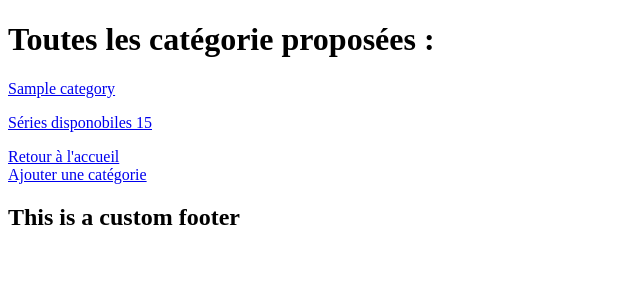
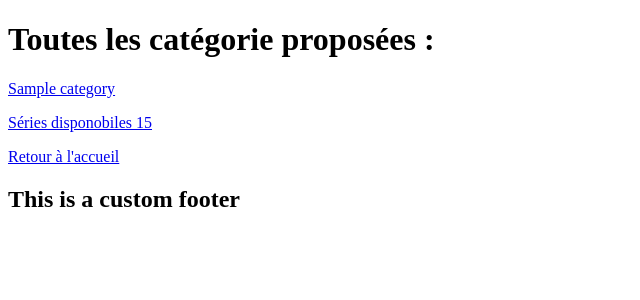
Before and after one commit to musosy/wild-series, a Symfony app: template templates/category/index.html.twig in a window 1280 px wide. Shown: the part 114-414 px from the top of the page, without its empty margins (0-640 px from the left). Run offline with Twig, Linux system fonts and the light colour scheme; the template is opened without the code that fills it: most values are stand-ins (such as "Sample title", 1, 10 or a date in 2020); some libraries are stand-ins or nearby versions.

Commit message:
secure more routes and hid them in renders

```diff
--- a/templates/category/index.html.twig
+++ b/templates/category/index.html.twig
@@ -12,16 +12,15 @@ Categories
     Aucune catégorie trouvée.
     {% endfor %}
 </div>
-<div class="row mt-5">
-    <div class="col-2"></div>
-    <a class="col-3 btn custom-btn-dark" href="{{ path('app_index') }}">
+<div class="d-flex justify-content-evenly">
+    <a class="btn custom-btn-dark" href="{{ path('app_index') }}">
         Retour à l'accueil
     </a>
-    <div class="col-2"></div>
-    <a class="col-3 btn custom-btn-dark" href="{{ path('category_new') }}">
+    {% if app.user and "ROLE_ADMIN" in app.user.roles %}
+    <a class="btn custom-btn-dark" href="{{ path('category_new') }}">
         Ajouter une catégorie
     </a>
-    <div class="col-2"></div>
+    {% endif %}
 </div>
 
 {% endblock %}
--- a/templates/program/index.html.twig
+++ b/templates/program/index.html.twig
@@ -15,8 +15,11 @@ Programmes
     <a class="btn custom-btn-dark" href="{{ path('app_index') }}">
         Retour à l'accueil
     </a>
+    {% if app.user and "ROLE_ADMIN" in app.user.roles %}
+
     <a class="btn custom-btn-dark" href="{{ path('program_new') }}">
         Ajouter un programme
     </a>
+    {% endif %}
 </div>
 {% endblock %}
```
